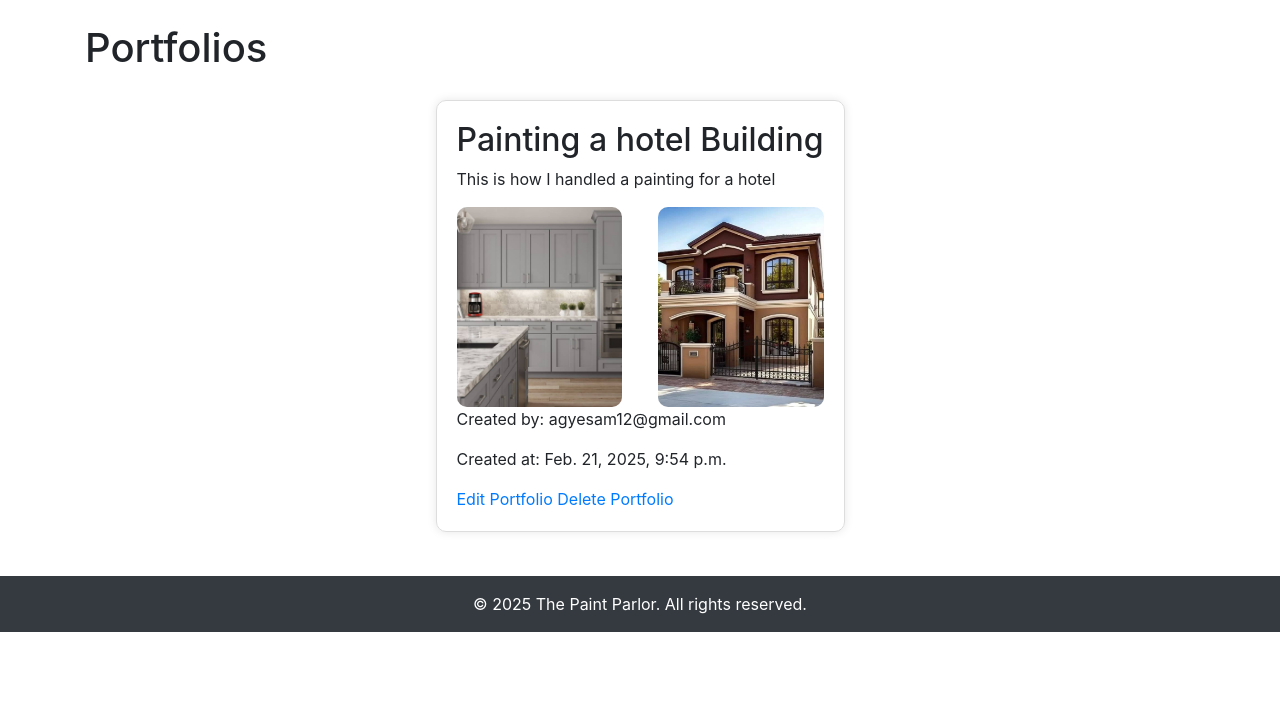
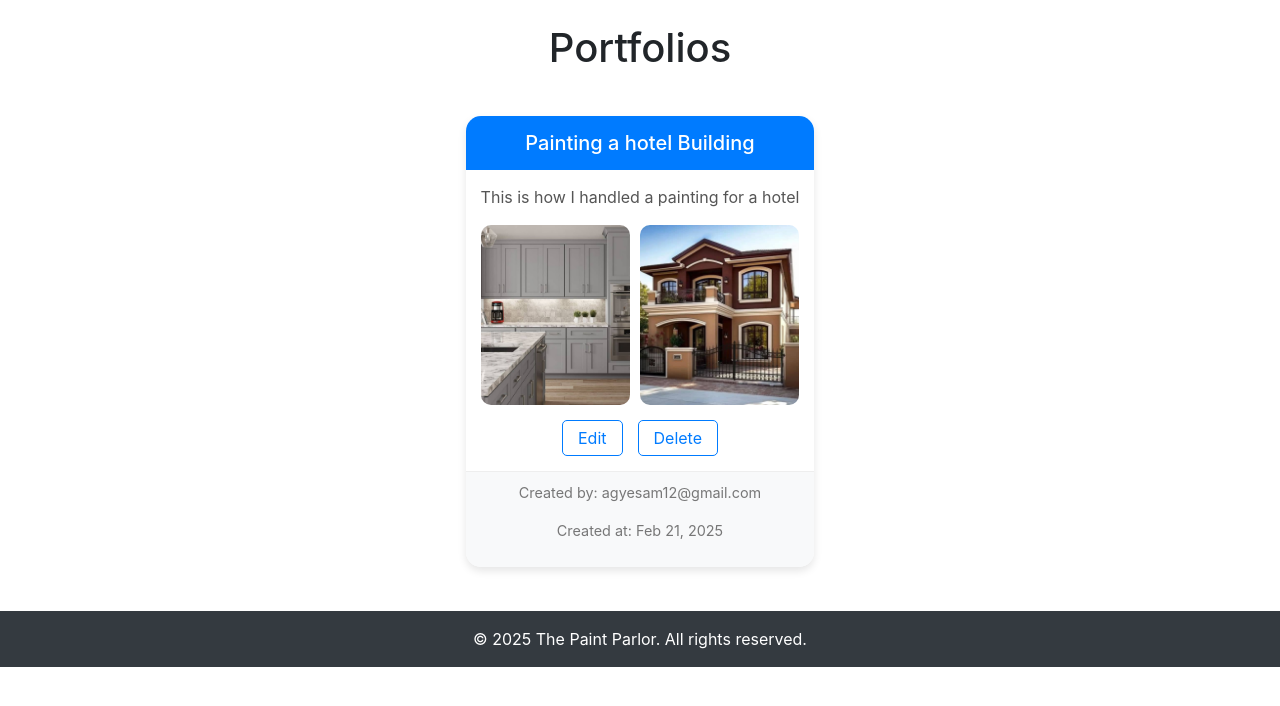
Before and after one commit to agyesam12/painting-site, a Django app: page /portfolio_lists in a window 1280 px wide. Shown: the part 76-782 px from the top of the page. Run offline with Django 5.2, Linux system fonts and the light colour scheme; a user stored in the database is signed in; data comes from the database, SQL or seed files in the repository; parts of the project's set-up code (start-up, migrations or seed data) failed here and were passed over; some libraries are stand-ins or nearby versions.

Commit message:
updated the portfolio list page

```diff
--- a/paint/templates/portfolio_lists.html
+++ b/paint/templates/portfolio_lists.html
@@ -1,52 +1,121 @@
 {% extends 'main.html' %}
 {% load static %}
-{% block content %}
+{% block extra_css %}
 <style>
   .portfolio-list {
     display: flex;
     flex-wrap: wrap;
     justify-content: center;
+    gap: 30px;
+    padding: 20px;
   }
 
   .portfolio-item {
-  margin: 20px;
-  padding: 20px;
-  border: 1px solid #ddd;
-  border-radius: 10px;
-  box-shadow: 0 0 10px rgba(0, 0, 0, 0.1);
+    background-color: #fff;
+    border-radius: 15px;
+    box-shadow: 0 4px 8px rgba(0,0,0,0.1);
+    overflow: hidden;
+    transition: transform 0.3s, box-shadow 0.3s;
+    max-width: 350px;
+  }
+
+  .portfolio-item:hover {
+    transform: translateY(-5px);
+    box-shadow: 0 8px 16px rgba(0,0,0,0.2);
+  }
+
+  .portfolio-header {
+    background-color: #007bff;
+    color: #fff;
+    padding: 15px;
+    text-align: center;
+  }
+
+  .portfolio-body {
+    padding: 15px;
+  }
+
+  .portfolio-body p {
+    color: #555;
   }
 
   .image-gallery {
     display: flex;
-  justify-content: space-between;
+    gap: 10px;
+    margin-top: 15px;
   }
 
   .image-gallery img {
-  width: 45%;
-  height: 200px;
+    width: 50%;
+    height: 180px;
     object-fit: cover;
     border-radius: 10px;
+    transition: transform 0.3s;
   }
 
+  .image-gallery img:hover {
+    transform: scale(1.05);
+  }
 
+  .portfolio-footer {
+    background-color: #f8f9fa;
+    padding: 10px 15px;
+    font-size: 0.9rem;
+    color: #777;
+    text-align: center;
+    border-top: 1px solid #eee;
+  }
+
+  .portfolio-actions {
+    display: flex;
+    justify-content: center;
+    gap: 15px;
+    margin-top: 15px;
+  }
+
+  .portfolio-actions a {
+    text-decoration: none;
+    color: #007bff;
+    border: 1px solid #007bff;
+    padding: 5px 15px;
+    border-radius: 5px;
+    transition: background-color 0.3s, color 0.3s;
+  }
+
+  .portfolio-actions a:hover {
+    background-color: #007bff;
+    color: #fff;
+  }
 </style>
-  <h1>Portfolios</h1>
+{% endblock %}
+{% block content %}
+  <div class="container">
+    <h1 class="text-center my-4">Portfolios</h1>
     <div class="portfolio-list">
       {% for portfolio in portfolios %}
         <div class="portfolio-item">
-        <h2>{{ portfolio.title }}</h2>
+          <div class="portfolio-header">
+            <h2 class="h5 mb-0">{{ portfolio.title }}</h2>
+          </div>
+          <div class="portfolio-body">
             <p>{{ portfolio.description }}</p>
             <div class="image-gallery">
               <img src="{{ portfolio.before_image.url }}" alt="Before Image" />
               <img src="{{ portfolio.after_image.url }}" alt="After Image" />
             </div>
+            <div class="portfolio-actions">
+              {% if request.user == portfolio.created_by %}
+                <a href="{% url 'update_portfolio' portfolio.pk %}">Edit</a>
+                <a href="{% url 'delete_portfolio' portfolio.pk %}">Delete</a>
+              {% endif %}
+            </div>
+          </div>
+          <div class="portfolio-footer">
             <p>Created by: {{ portfolio.created_by.email }}</p>
-        <p>Created at: {{ portfolio.created_at }}</p>
-        {% if request.user == portfolio.created_by %}
-    <a href="{% url 'update_portfolio' portfolio.pk %}">Edit Portfolio</a>
-    <a href="{% url 'delete_portfolio' portfolio.pk %}">Delete Portfolio</a>
-  {% endif %}
+            <p>Created at: {{ portfolio.created_at|date:"M d, Y" }}</p>
+          </div>
         </div>
       {% endfor %}
     </div>
+  </div>
 {% endblock %}
```
Lines whose indentation alone changed are shown as unchanged.
